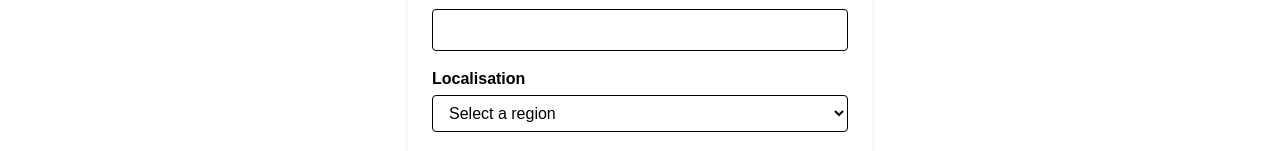
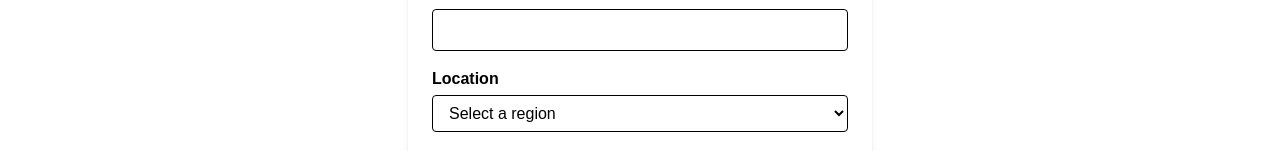
Before and after one commit to JordanFery/fellowshipSoloQueue, a Next.js app: page /createAdd in a window 1280 px wide. Shown: the part 364-515 px from the top of the page. Built offline with nearby package versions, Linux system fonts and the light colour scheme.

Commit message:
change deungeon level in filter

```diff
--- a/app/createAdd/page.jsx
+++ b/app/createAdd/page.jsx
@@ -147,7 +147,7 @@ export default function CreateAddPage() {
                 </div>
 
                 <div>
-                    <label htmlFor="localisation" className="block font-semibold mb-1">Localisation</label>
+                    <label htmlFor="localisation" className="block font-semibold mb-1">Location</label>
                     <select
                         name="localisation"
                         id="localisation"
--- a/app/page.jsx
+++ b/app/page.jsx
@@ -137,7 +137,7 @@ export default function PlayersPage() {
         {/* Filtre clé recherchée >= */}
         <input
           type="number"
-          placeholder="Key minimum"
+          placeholder="Dungeon level"
           min={0}
           value={filterKey}
           onChange={(e) => setFilterKey(e.target.value)}
```
